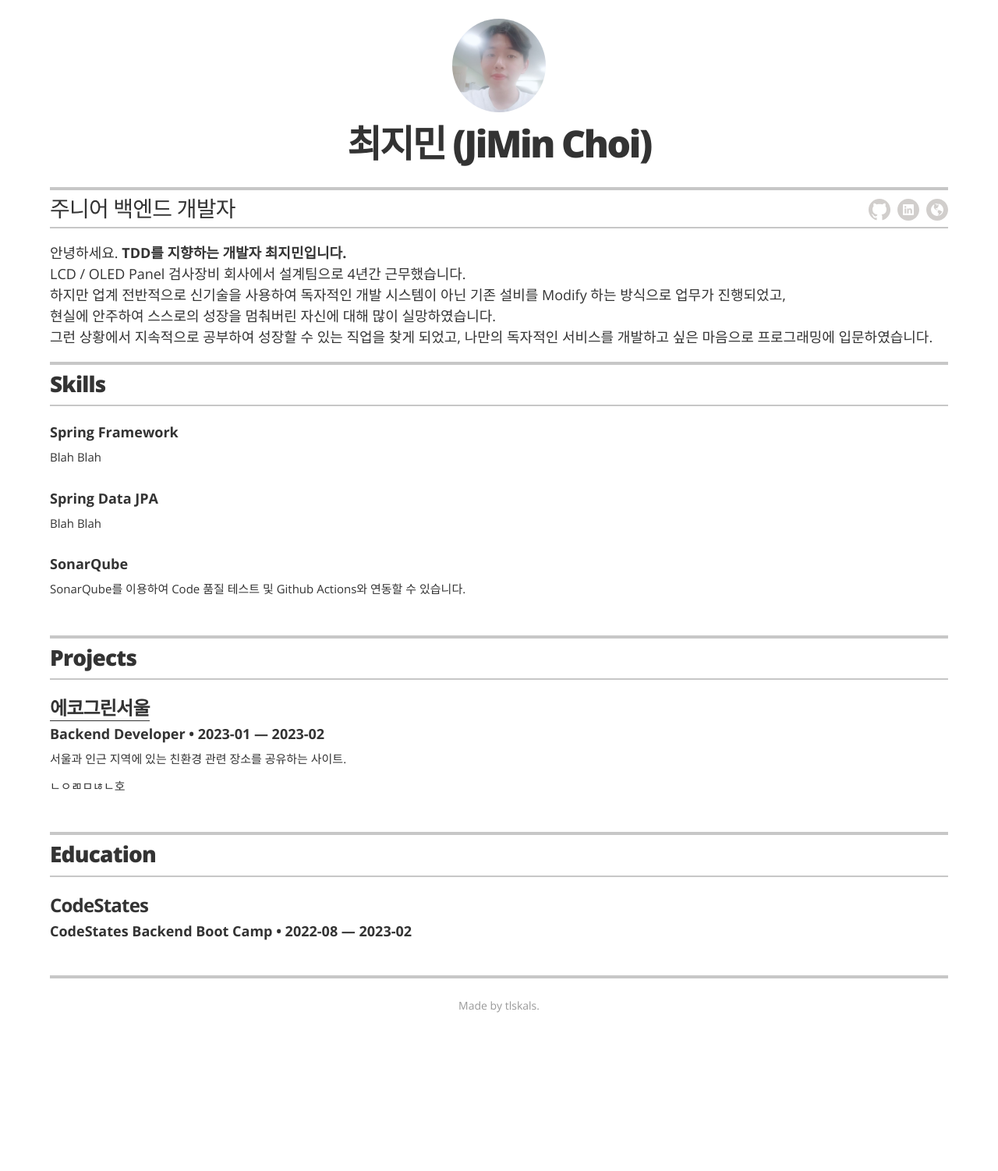
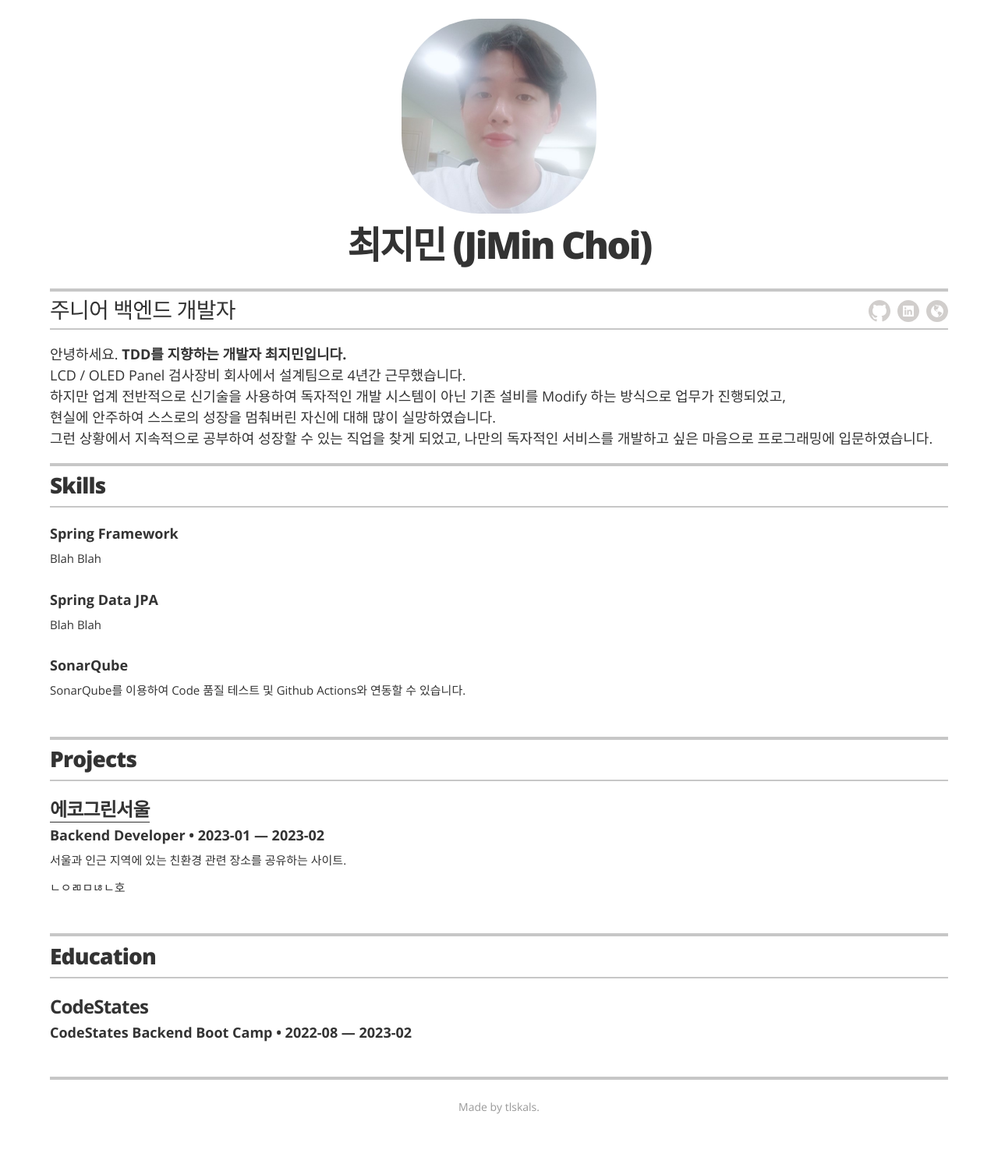
Before and after one commit to tlskals/tlskals.github.io, a Jekyll site: the page built from index.html, in a window 1280 px wide. Shown: the whole page at 78% size. Built offline with Jekyll 4.4.1, drawn with Linux system fonts in a browser that asks for light colours; before the commit the page ends 1372 px from its top, so only the background shows below that.

Commit message:
font_size

```diff
--- a/_sass/_resume.scss
+++ b/_sass/_resume.scss
@@ -21,7 +21,7 @@
 .page-header { padding: 1.5rem 0;
 
   .avatar {
-    width: 120px;
+    width: 250px;
     max-width: 100%;
     overflow: hidden;
     @include border-radius(100px);
--- a/css/_resume.scss
+++ b/css/_resume.scss
@@ -55,8 +55,8 @@
 
     .header-title {
       @include sans_border;
-      font-weight: 300;
-      font-size: 1.75rem;
+      font-weight: 200;
+      font-size: 1rem;
       line-height: 2rem;
       letter-spacing: -.05rem;
       text-align: center;
```
